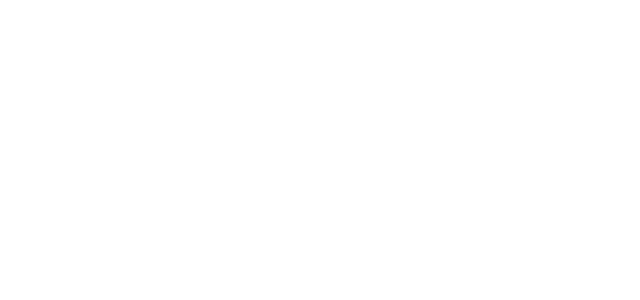
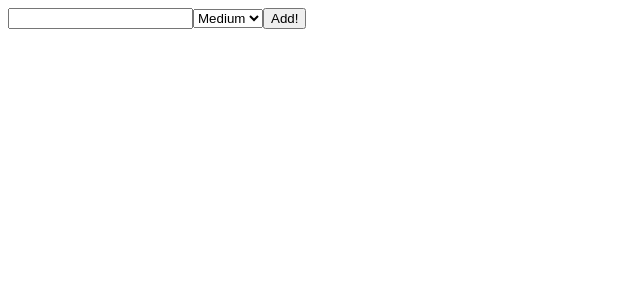
Before and after one commit to TulupaAnton/PracProps, a React (Vite) app: page / in a window 1280 px wide. Shown: the top 300 px of the page, without its empty margins (0-640 px from the left). Built offline with nearby package versions, Linux system fonts and the light colour scheme.

Commit message:
Practice Props

```diff
--- a/src/TaskManager/TaskForm.jsx
+++ b/src/TaskManager/TaskForm.jsx
@@ -0,0 +1,21 @@
+import { useState } from "react";
+
+export function TaskForm({ onAdd }) {
+  const [title, setTitle] = useState("");
+  const [priority, setPriority] = useState("Medium");
+  return (
+    <div>
+      <input
+        type="text"
+        value={title}
+        onChange={(e) => setTitle(e.target.value)}
+      />
+      <select value={priority} onChange={(e) => setPriority(e.target.value)}>
+        <option value="Low">Low</option>
+        <option value="Medium">Medium</option>
+        <option value="High">High</option>
+      </select>
+      <button onClick={() => onAdd(title, priority)}>Add!</button>
+    </div>
+  );
+}
--- a/src/TaskManager/TaskManager.jsx
+++ b/src/TaskManager/TaskManager.jsx
@@ -1,4 +1,5 @@
 import { useState } from "react";
+import { TaskForm } from "./TaskForm";
 
 export function TaskManager() {
   const [tasks, setTasks] = useState([]);
@@ -22,6 +23,7 @@
           <p>{t.priority}</p>
         </div>
       ))}
+      <TaskForm onAdd={(title, priority) => addTask(title, priority)} />
     </div>
   );
 }
```
